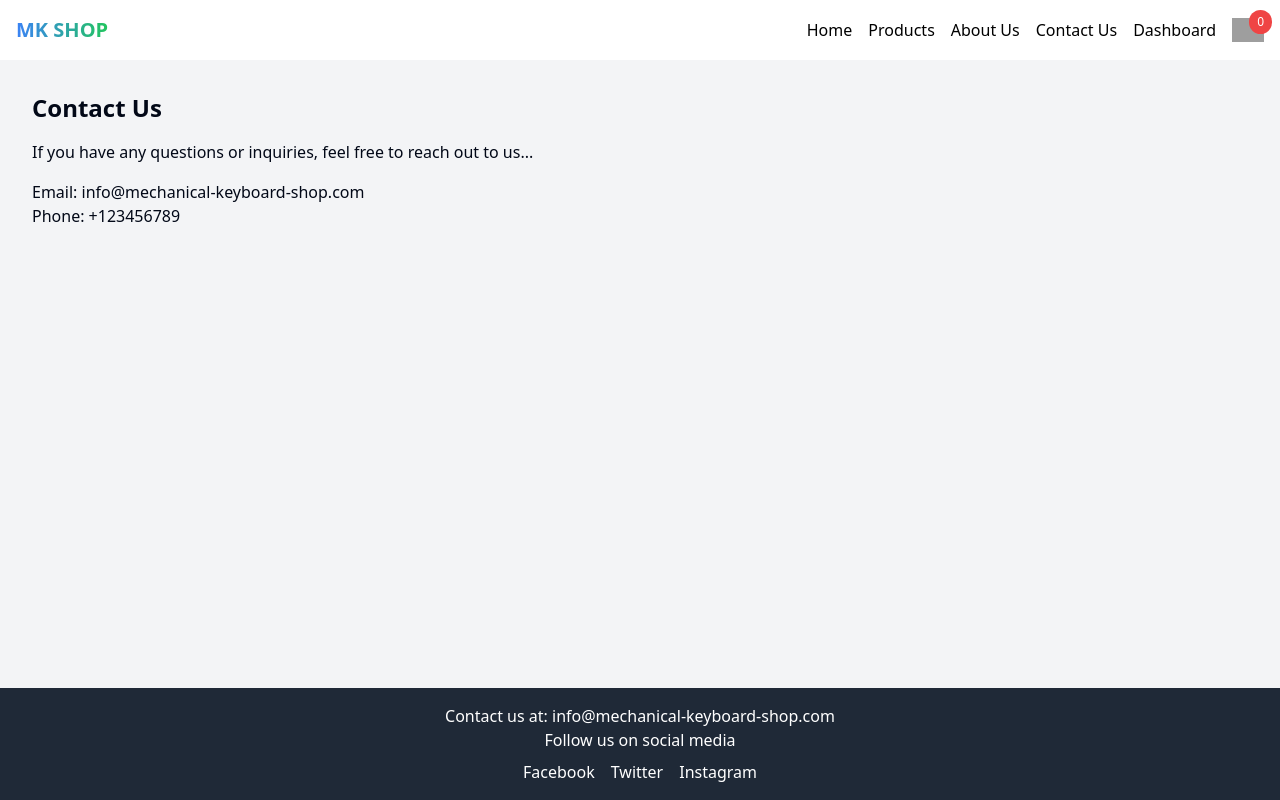
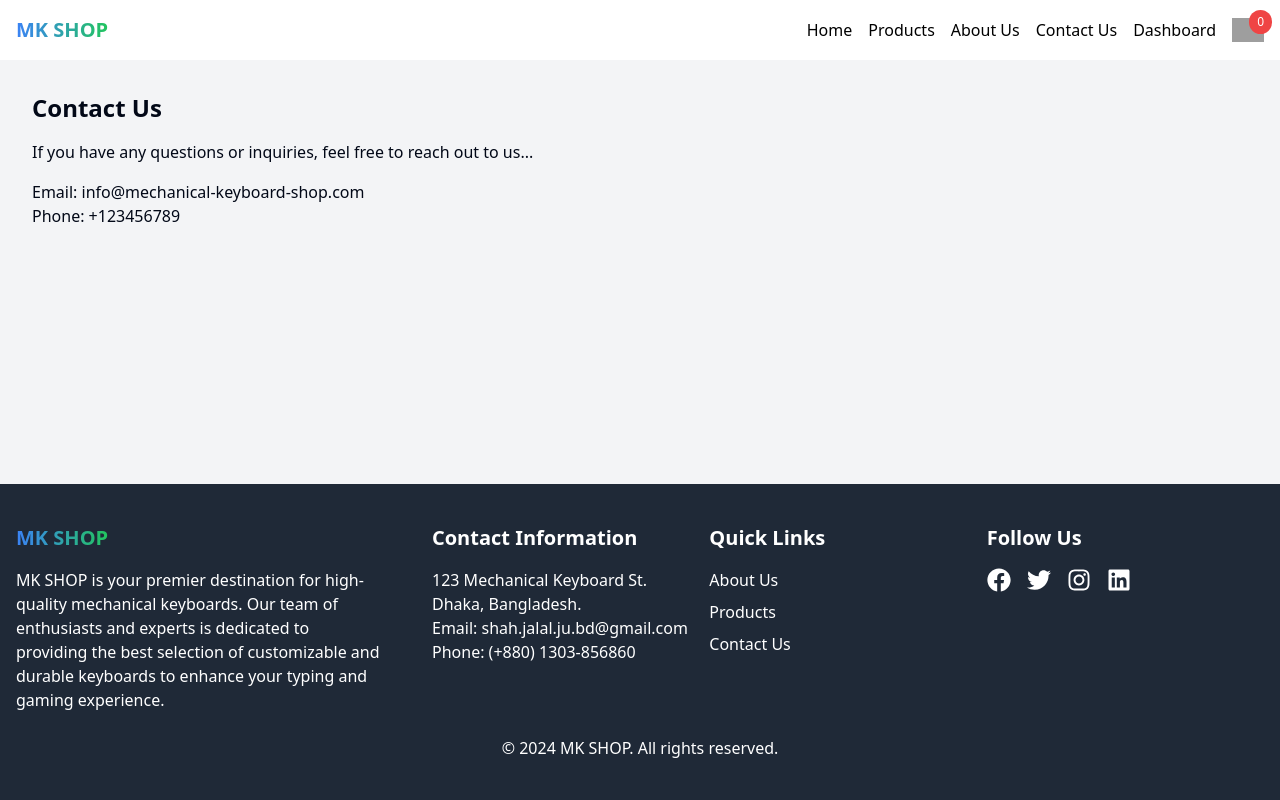
Before and after one commit to ProgrammerShahJalal/mechanical-keyboard, a React (Vite) app: page /contact in a window 1280 px wide. Built offline with nearby package versions, Linux system fonts and the light colour scheme; grey boxes are pictures that could not be loaded.

Commit message:
footer updated

```diff
--- a/src/components/Footer.tsx
+++ b/src/components/Footer.tsx
@@ -1,19 +1,97 @@
+import { Link } from "react-router-dom";
+import { FaFacebook, FaTwitter, FaInstagram, FaLinkedin } from "react-icons/fa";
+
 const Footer = () => {
   return (
-    <footer className="bg-gray-800 text-white p-4 mt-10">
-      <div className="container mx-auto text-center">
-        <p>Contact us at: info@mechanical-keyboard-shop.com</p>
-        <p>Follow us on social media</p>
-        <div className="flex justify-center space-x-4 mt-2">
-          <a href="#" className="hover:underline">
-            Facebook
-          </a>
-          <a href="#" className="hover:underline">
-            Twitter
-          </a>
-          <a href="#" className="hover:underline">
-            Instagram
-          </a>
+    <footer className="bg-gray-800 text-white py-10">
+      <div className="container mx-auto px-4">
+        <div className="flex flex-col md:flex-row justify-between">
+          {/* MK SHOP Information */}
+          <div className="mb-6 md:mb-0 md:w-1/2">
+            <Link to="/" className="text-xl font-bold">
+              <span className="bg-clip-text text-transparent bg-gradient-to-r from-blue-500 to-green-500">
+                MK SHOP
+              </span>
+            </Link>
+            <p className="mt-4 mr-12">
+              MK SHOP is your premier destination for high-quality mechanical
+              keyboards. Our team of enthusiasts and experts is dedicated to
+              providing the best selection of customizable and durable keyboards
+              to enhance your typing and gaming experience.
+            </p>
+          </div>
+          {/* Contact Information */}
+          <div className="mb-6 md:mb-0 md:w-1/3">
+            <h4 className="text-xl font-bold mb-4">Contact Information</h4>
+            <p>123 Mechanical Keyboard St.</p>
+            <p>Dhaka, Bangladesh.</p>
+            <p>Email: shah.jalal.ju.bd@gmail.com</p>
+            <p>Phone: (+880) 1303-856860</p>
+          </div>
+
+          {/* Quick Links */}
+          <div className="mb-6 md:mb-0 md:w-1/3">
+            <h4 className="text-xl font-bold mb-4">Quick Links</h4>
+            <ul>
+              <li className="mb-2">
+                <Link to="/about" className="hover:text-gray-400">
+                  About Us
+                </Link>
+              </li>
+              <li className="mb-2">
+                <Link to="/products" className="hover:text-gray-400">
+                  Products
+                </Link>
+              </li>
+              <li className="mb-2">
+                <Link to="/contact" className="hover:text-gray-400">
+                  Contact Us
+                </Link>
+              </li>
+            </ul>
+          </div>
+
+          {/* Social Media Links */}
+          <div className="mb-6 md:mb-0 md:w-1/3">
+            <h4 className="text-xl font-bold mb-4">Follow Us</h4>
+            <div className="flex space-x-4">
+              <a
+                href="https://web.facebook.com/shahjalal.programmer"
+                target="_blank"
+                rel="noopener noreferrer"
+                className="hover:text-gray-400"
+              >
+                <FaFacebook size={24} />
+              </a>
+              <a
+                href="https://twitter.com/mdshahjalal01"
+                target="_blank"
+                rel="noopener noreferrer"
+                className="hover:text-gray-400"
+              >
+                <FaTwitter size={24} />
+              </a>
+              <a
+                href="https://www.instagram.com/shahjalal.programmer/"
+                target="_blank"
+                rel="noopener noreferrer"
+                className="hover:text-gray-400"
+              >
+                <FaInstagram size={24} />
+              </a>
+              <a
+                href="https://www.linkedin.com/in/ProgrammerShahJalal/"
+                target="_blank"
+                rel="noopener noreferrer"
+                className="hover:text-gray-400"
+              >
+                <FaLinkedin size={24} />
+              </a>
+            </div>
+          </div>
+        </div>
+        <div className="text-center mt-6">
+          <p>&copy; {new Date().getFullYear()} MK SHOP. All rights reserved.</p>
         </div>
       </div>
     </footer>
```
